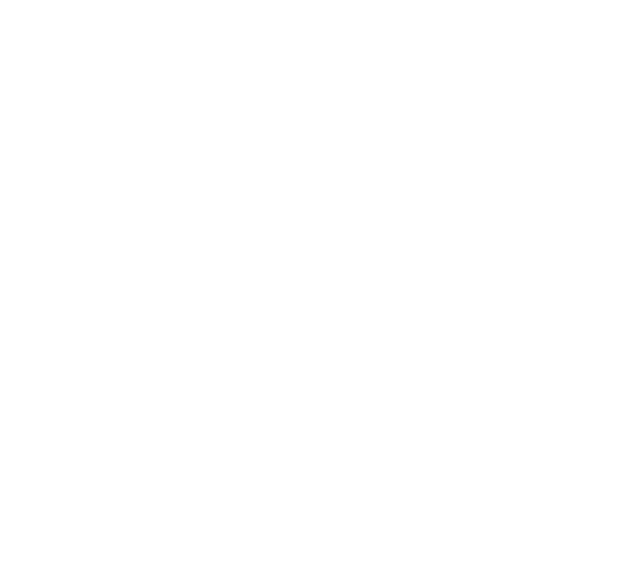
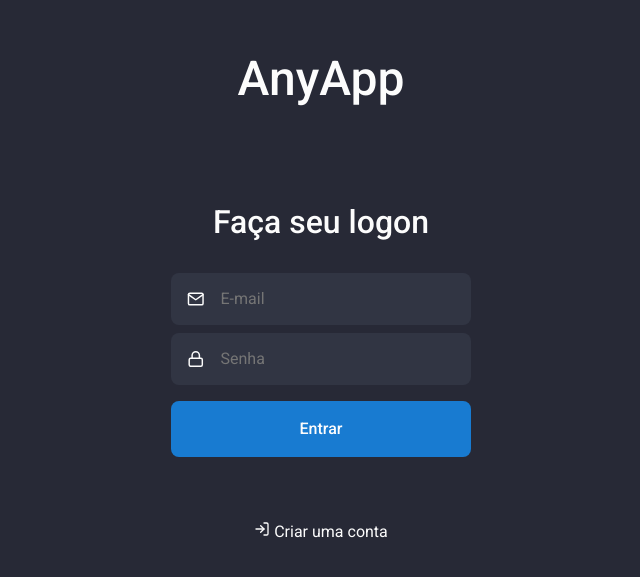
Before and after one commit to marcoaureliosf/AnyApp, a React (Vite) app: page / in a window 1280 px wide. Shown: the part 105-682 px from the top of the page, without its empty margins (319-959 px from the left). Built offline with nearby package versions, Linux system fonts and the light colour scheme.

Commit message:
SignIn page + styles

```diff
--- a/index.html
+++ b/index.html
@@ -10,7 +10,7 @@
 
   <link href="https://fonts.googleapis.com/css2?family=Roboto:wght@400;500&display=swap" rel="stylesheet">
 
-  <title>Any App</title>
+  <title>AnyApp</title>
 </head>
 
 <body>
--- a/package.json
+++ b/package.json
@@ -9,11 +9,14 @@
   },
   "dependencies": {
     "react": "^17.0.2",
-    "react-dom": "^17.0.2"
+    "react-dom": "^17.0.2",
+    "react-icons": "^4.3.1",
+    "styled-components": "^5.3.3"
   },
   "devDependencies": {
     "@types/react": "^17.0.33",
     "@types/react-dom": "^17.0.10",
+    "@types/styled-components": "^5.1.23",
     "@vitejs/plugin-react": "^1.0.7",
     "typescript": "^4.5.4",
     "vite": "^2.8.0"
--- a/src/App.tsx
+++ b/src/App.tsx
@@ -1,7 +1,12 @@
+import { SignIn } from "./pages/SignIn";
+import { GlobalStyle } from "./styles/global";
+
 export function App() {
 
   return (
     <>
+      <SignIn />
+      <GlobalStyle />
     </>
   )
 }
--- /dev/null
+++ b/src/components/Button/index.tsx
@@ -0,0 +1,10 @@
+import { ButtonHTMLAttributes } from "react";
+import { Container } from "./styles";
+
+export function Button({children}: ButtonHTMLAttributes<HTMLButtonElement>) {
+  return (
+    <Container>
+      {children}
+    </Container>
+  )
+}
--- /dev/null
+++ b/src/components/Button/styles.ts
@@ -0,0 +1,18 @@
+import styled from "styled-components";
+
+export const Container = styled.button`
+  background: var(--blue);
+  border-radius: 8px;
+  border: 0;
+  color: var(--text-body);
+  font-weight: 500;
+  margin-top: 1rem;
+
+  width: 100%;
+  height: 3.5rem;
+  transition: filter 0.2s;
+
+  &:hover {
+    filter: brightness(0.9);
+  }
+`;
--- /dev/null
+++ b/src/components/Input/index.tsx
@@ -0,0 +1,17 @@
+import { InputHTMLAttributes } from 'react'
+import { IconBaseProps } from 'react-icons/lib'
+import { Container } from './styles'
+
+interface InputProps extends InputHTMLAttributes<HTMLInputElement> {
+  name: string;
+  icon: React.ComponentType<IconBaseProps>;
+}
+
+export function Input({ name, icon: Icon, ...rest }: InputProps) {
+  return (
+    <Container>
+      {<Icon size={20}/>}
+      <input type="text" {...rest} />
+    </Container>
+  )
+}
--- /dev/null
+++ b/src/components/Input/styles.ts
@@ -0,0 +1,34 @@
+import styled from "styled-components";
+
+export const Container = styled.div`
+  background: #313543;
+  border-radius: 8px;
+  width: 100%;
+  padding: 1rem;
+  color: var(--text-body);
+
+  display: flex;
+  align-items: center;
+
+  & + div {
+    margin-top: 0.5rem;
+  }
+
+  input {
+    width: 100%;
+    background: transparent;
+    border: 0;
+    color: var(--text-body);
+
+    & + input {
+      margin-top: 0.5rem;
+    }
+
+  }
+
+  svg {
+    margin-right: 1rem;
+  }
+
+
+`;
--- /dev/null
+++ b/src/pages/SignIn/index.tsx
@@ -0,0 +1,25 @@
+
+import { FiLogIn, FiMail, FiLock } from 'react-icons/fi'
+
+import { Button } from "../../components/Button";
+import { Input } from "../../components/Input";
+
+import { Container } from "./styles";
+
+export function SignIn() {
+
+  return (
+    <Container>
+      <h1>AnyApp</h1>
+
+      <form>
+        <h2>Faça seu logon</h2>
+        <Input name="email" icon={FiMail} placeholder="E-mail" />
+        <Input name="password" icon={FiLock} placeholder="Senha" type="password" />
+        <Button type='submit'>Entrar</Button>
+      </form>
+
+      <div><FiLogIn /> Criar uma conta</div>
+    </Container>
+  )
+}
--- /dev/null
+++ b/src/pages/SignIn/styles.ts
@@ -0,0 +1,32 @@
+import styled from 'styled-components';
+
+export const Container = styled.div`
+  background: var(--background);
+  color: var(--text-body);
+
+  width: 100%;
+  height: 100vh;
+
+  display: flex;
+  align-items: center;
+  justify-content: center;
+  flex-direction: column;
+  margin: 0 auto;
+
+  h1 {
+    font-size: 3rem;
+    margin-bottom: 2rem;
+  }
+
+  form {
+    margin: 4rem 0;
+    width: 300px;
+    text-align: center;
+
+    h2 {
+      font-size: 2rem;
+      margin-bottom: 2rem;
+    }
+  }
+
+`;
--- /dev/null
+++ b/src/styles/global.ts
@@ -0,0 +1,49 @@
+import { createGlobalStyle } from "styled-components";
+
+export const GlobalStyle = createGlobalStyle`
+
+  :root {
+    --background: #272936;
+    --text-body: #FCFCFC;
+
+    --blue: #187BD1;
+  }
+
+  * {
+    margin: 0;
+    padding: 0;
+    box-sizing: border-box;
+    outline: 0;
+  }
+
+
+
+  html {
+    @media (max-width: 1080px) {
+      font-size: 93.75%;
+    }
+
+    @media (max-width: 720px) {
+      font-size: 87.5%;
+    }
+  }
+
+  body {
+    background: #ffffff;
+    color: #ffffff;
+    -webkit-font-smoothing: antialiased;
+  }
+
+  body, input, textarea, button {
+    font-family: 'Roboto', sans-serif;
+    font-size: 1rem;
+  }
+
+  h1, h2, h3, h4, h5, h6, strong {
+    font-weight: 500;
+  }
+
+  button {
+    cursor: pointer;
+  }
+`;
```
Also changed, not shown: 1 other file (tests, documents, lock files or other folders).
